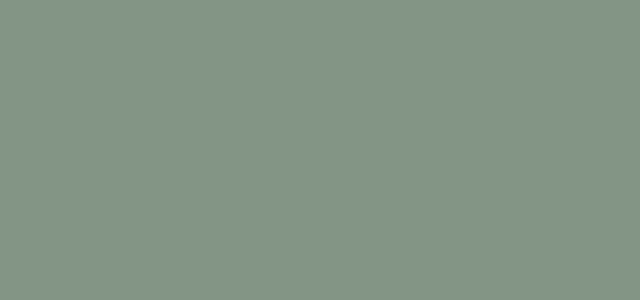
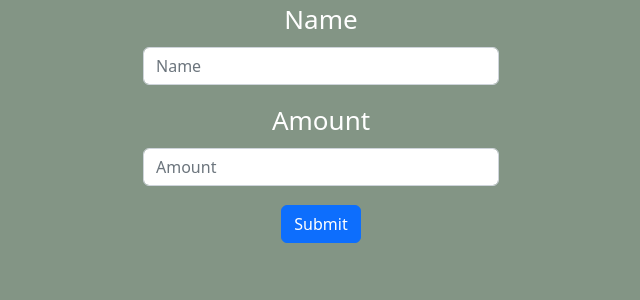
Before and after one commit to talebhammoude/FE21-JS3-taleb-hammoude-homework2, a React (Create React App) app in the folder homework2/: page / in a window 1280 px wide. Shown: the top 300 px of the page, without its empty margins (319-959 px from the left). Built offline with nearby package versions, Linux system fonts and the light colour scheme.

Commit message:
fridge component + react bootstrap

```diff
--- a/homework2/package.json
+++ b/homework2/package.json
@@ -6,7 +6,9 @@
     "@testing-library/jest-dom": "^5.16.5",
     "@testing-library/react": "^13.4.0",
     "@testing-library/user-event": "^13.5.0",
+    "bootstrap": "^5.2.2",
     "react": "^18.2.0",
+    "react-bootstrap": "^2.5.0",
     "react-dom": "^18.2.0",
     "react-scripts": "5.0.1",
     "web-vitals": "^2.1.4"
--- a/homework2/src/App.js
+++ b/homework2/src/App.js
@@ -1,10 +1,12 @@
+import 'bootstrap/dist/css/bootstrap.min.css';
 import './App.css';
+import Fridge from './Components/Fridge';
 
 function App() {
   return (
     <div className="App">
       <header className="App-header">
-       <div></div>
+       <Fridge/>
       </header>
     </div>
   );
--- a/homework2/src/Components/Fridge/index.js
+++ b/homework2/src/Components/Fridge/index.js
@@ -0,0 +1,35 @@
+import Button from "react-bootstrap/Button";
+import Form from "react-bootstrap/Form";
+import Container from "react-bootstrap/Container";
+import Row from "react-bootstrap/Row";
+import Col from "react-bootstrap/Col";
+
+function Fridge() {
+  return (
+    <Container>
+      <Row>
+        <Col xs></Col>
+        <Col xs={{ order: 12 }}>
+          <Form>
+            <Form.Group className="mb-3" controlId="formBasicEmail">
+              <Form.Label>Name</Form.Label>
+              <Form.Control type="text" placeholder="Name" />
+            </Form.Group>
+
+            <Form.Group className="mb-3" controlId="formBasicPassword">
+              <Form.Label>Amount</Form.Label>
+              <Form.Control type="number" placeholder="Amount" />
+            </Form.Group>
+
+            <Button variant="primary" type="submit">
+              Submit
+            </Button>
+          </Form>
+        </Col>
+        <Col xs={{ order: 1 }}></Col>
+      </Row>
+    </Container>
+  );
+}
+
+export default Fridge;
```
Also changed, not shown: 1 other file (tests, documents, lock files or other folders).
